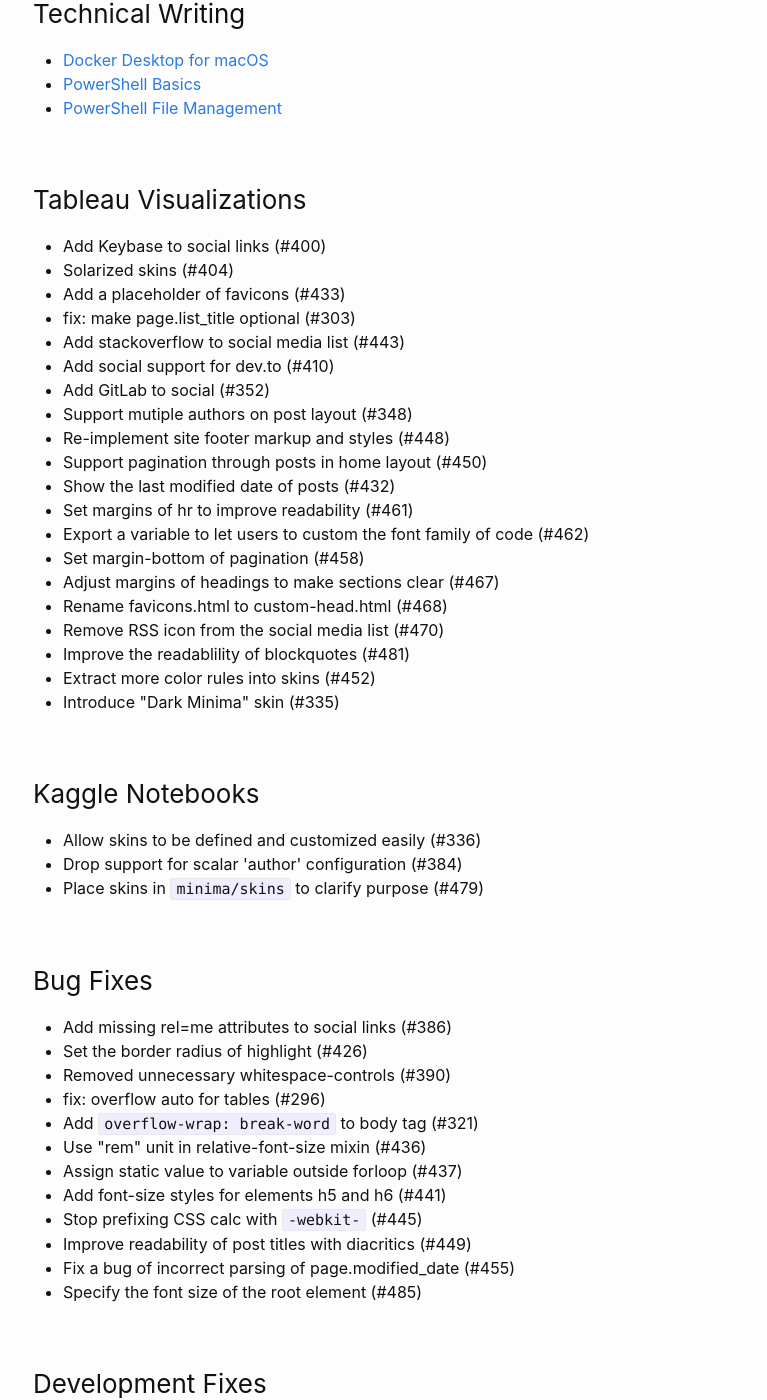
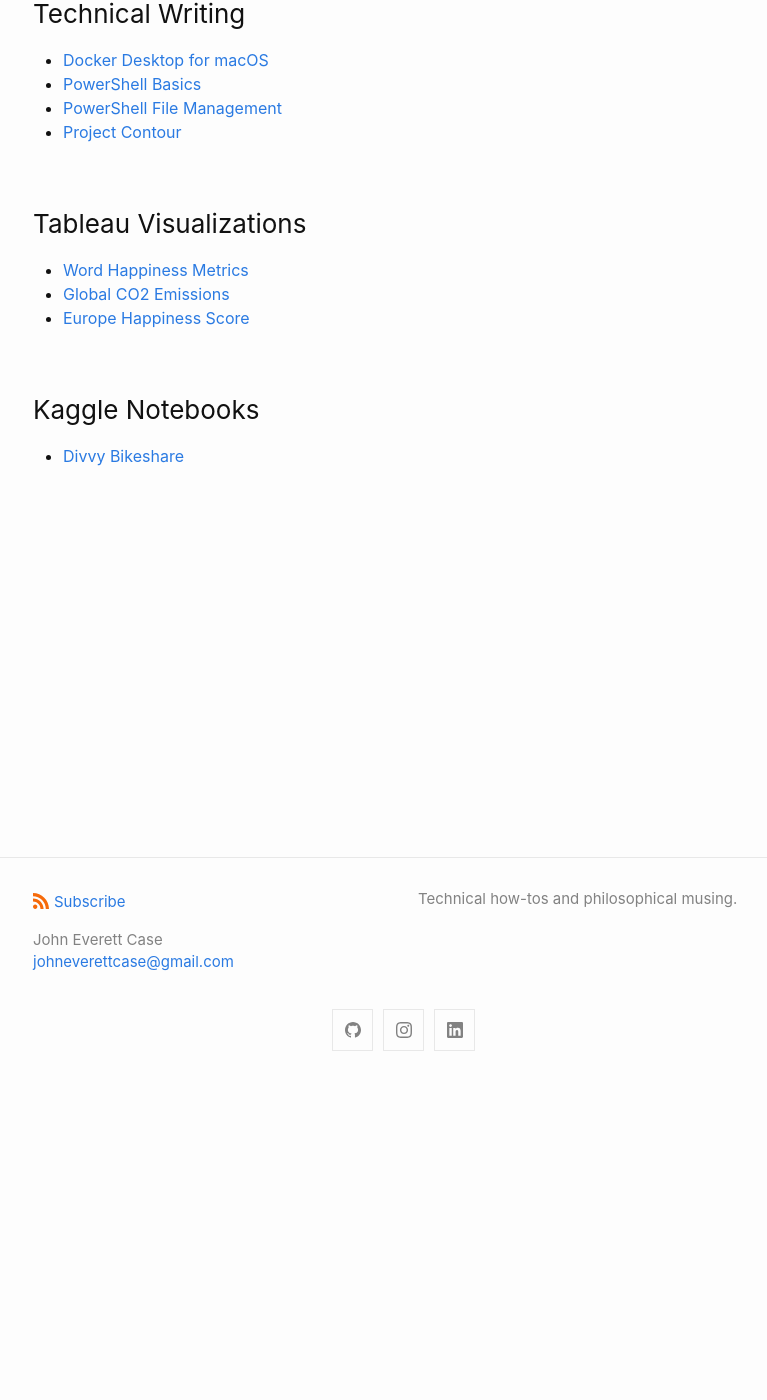
Before and after one commit to johnnycase/johnnycase.github.io, a Jekyll site: the page built from History.markdown, in a window 1280 px wide and 1400 px high, scrolled down 314 px. Shown: the whole window, without its empty margins (237-1004 px from the left). Built offline with Jekyll 4.4.1, drawn with Linux system fonts in a browser that asks for light colours; our own code applies the rules of GitHub Pages for plain Markdown files; some of the changed text lies outside the part shown.

Commit message:
Update History.markdown

```diff
--- a/History.markdown
+++ b/History.markdown
@@ -5,235 +5,14 @@
   * [Docker Desktop for macOS](https://adamtheautomator.com/docker-for-mac/)
   * [PowerShell Basics](https://adamtheautomator.com/powershell-script-examples/)
   * [PowerShell File Management](https://adamtheautomator.com/powershell-rename/)
+  * [Project Contour](https://github.com/projectcontour/contour)
 
 ### Tableau Visualizations
 
-  * Add Keybase to social links (#400)
-  * Solarized skins (#404)
-  * Add a placeholder of favicons (#433)
-  * fix: make page.list_title optional (#303)
-  * Add stackoverflow to social media list (#443)
-  * Add social support for dev.to (#410)
-  * Add GitLab to social (#352)
-  * Support mutiple authors on post layout (#348)
-  * Re-implement site footer markup and styles (#448)
-  * Support pagination through posts in home layout (#450)
-  * Show the last modified date of posts (#432)
-  * Set margins of hr to improve readability (#461)
-  * Export a variable to let users to custom the font family of code (#462)
-  * Set margin-bottom of pagination (#458)
-  * Adjust margins of headings to make sections clear (#467)
-  * Rename favicons.html to custom-head.html (#468)
-  * Remove RSS icon from the social media list (#470)
-  * Improve the readablility of blockquotes (#481)
-  * Extract more color rules into skins (#452)
-  * Introduce &#34;Dark Minima&#34; skin (#335)
+  * [Word Happiness Metrics](https://public.tableau.com/app/profile/john.case6922/viz/WorldHappinessMetrics_16619821115580/WorldHappinessMetricsDashboard)
+  * [Global CO2 Emissions](https://public.tableau.com/app/profile/john.case6922/viz/GlobalCO2Emissions_16619751451180/Sheet1)
+  * [Europe Happiness Score](https://public.tableau.com/app/profile/john.case6922/viz/GlobalCO2Emissions_16619751451180/Sheet1)
 
 ### Kaggle Notebooks
 
-  * Allow skins to be defined and customized easily (#336)
-  * Drop support for scalar &#39;author&#39; configuration (#384)
-  * Place skins in `minima/skins` to clarify purpose (#479)
-
-### Bug Fixes
-
-  * Add missing rel=me attributes to social links (#386)
-  * Set the border radius of highlight (#426)
-  * Removed unnecessary whitespace-controls (#390)
-  * fix: overflow auto for tables (#296)
-  *  Add `overflow-wrap: break-word` to body tag (#321)
-  * Use &#34;rem&#34; unit in relative-font-size mixin (#436)
-  * Assign static value to variable outside forloop (#437)
-  * Add font-size styles for elements h5 and h6 (#441)
-  * Stop prefixing CSS calc with `-webkit-` (#445)
-  * Improve readability of post titles with diacritics (#449)
-  * Fix a bug of incorrect parsing of page.modified_date (#455)
-  * Specify the font size of the root element (#485)
-
-### Development Fixes
-
-  * Ignore .jekyll-cache (#439)
-  * Clean up and optimize .gitignore (#475)
-  * [chore] Normalize Travis CI builds (#480)
-  * chore(deps): bump Ruby version (#510)
-  * Conditionally load GFM-parser gem in CI builds (#535)
-
-## 2.5.1
-
-### Minor Enhancements
-
-  * Allow use and testing with Jekyll 4.x (#398)
-
-### Bug Fixes
-
-  * Footer overlapping issue (Support Microsoft Explorer 11) (#248)
-  * Update multiline config comment. (#346)
-
-### Development Fixes
-
-  * remove deprecated `sudo: false` in .travis.yml (#347)
-
-## 2.5.0
-
-### Bug Fixes
-
-  * Add `jekyll-feed` plugin in config (#228)
-
-### Minor Enhancements
-
-  * Stick footer for short posts (#223)
-  * Consolidate trigger SVG paths (#148)
-
-## 2.4.1
-
-### Bug Fixes
-
-  * Reintroduce removed social includes for backwards compatibility (#217)
-
-## 2.4.0
-
-### Minor Enhancements
-
-  * Add better system fonts (#205)
-  * Remove whitespace due to Liquid tags in generated HTML (#202)
-  * Adding Mastodon to the social networks (#198)
-
-### Bug Fixes
-
-  * social icons should resolve baseurl properly (#201)
-  * fix: styling main element in IE 11 (#199)
-
-### Documentation
-
-  * Improve thw wording in index.md (#175)
-  * Update config description comment (#203)
-
-## 2.3.0
-
-  * Add option to show excerpts on the homepage (#90)
-  * Handle RSS feed with jekyll-feed (#183)
-  * Test build with Ruby 2.4 on CI (#184)
-  * Document how to customize navigation links (#192)
-
-## 2.2.1
-
-  * Revert social_sites hash for retrocompatibility (#190)
-
-## 2.2.0
-
-### Minor Enhancements
-
-  * handling content outside of posts (#88)
-  * Add default table styles (#144)
-  * Add `jekyll-seo-tag` dependency (#139)
-  * Add Microformats markup (#160)
-  * Add more social links (#141)
-
-### Documentation
-
-  * Docs: clarification about page title (#142)
-
-## 2.1.1 / 2017-04-13
-
-### Minor Enhancements
-
-  * Close #55: Improve mobile user experience (#62)
-  * Remove incomplete status from spec summary (#63)
-  * Use date_format if set in configuration (#70)
-  * Corrected misspelled word (#72)
-  * Scale headings relative to base-font-size (#78)
-  * Remove 2.0 post-install message (#82)
-  * Fixes #115 - Only include the nav tag if there are pages to be displayed in the menu (#116)
-  * Fixes #80, #106. Make the hamburger work with pure CSS. (#111)
-  * add `header_pages` config to link only specific files in header (#52)
-  * More easily customizable CSS (#117)
-  * Use relative size for fonts and line-height (#103)
-  * Add 404 page from jekyll `master` (#121)
-
-### Development Fixes
-
-  * Remove duplicate .sass-cache  (#71)
-  * Demo minima on GitHub Pages (#76)
-  * Remove the Rakefile (#118)
-
-### Documentation
-
-  * Update README with theme content description (#91)
-  * Update default local URL (#120)
-
-## 2.1.0 / 2016-11-15
-
-### Minor Enhancements
-
-  * Update gemspec to require at least Jekyll 3.3 (#59)
-  * Use `absolute_url` filter for disqus (#66)
-  * replace `example/index.html` with `example/index.md` (#58)
-
-### Development Fixes
-
-  * Example should require Jekyll 3.3 (#61)
-
-## 2.0.0 / 2016-10-06
-
-### Minor Enhancements
-
-  * priority to site.url when site.github.url is available (#46)
-  * Move contents of the index.html page to the 'home' layout (#48)
-  * Use  new `absolute_url` and `relative_url` filters in minima (#57)
-
-### Development Fixes
-
-  * Use standardized tab size of 2 spaces (#44)
-
-### Major Enhancements
-
-  * move `css/` directory from jekyll into `assets/` (#43)
-
-### Bug Fixes
-
-  * Fix html proofer errors (#49)
-  * Update gem regex to include new `assets` directory (#54)
-
-## 1.2.0 / 2016-09-12
-
-### Minor Enhancements
-
-  * Look to site.url when available (#35)
-
-### Documentation
-
-  * Move instruction for CSS in install section (#37)
-
-## 1.1.0 / 2016-09-07
-
-### Major Enhancements
-
-  * Add support to Disqus (#21)
-  * Google analytics support (#26)
-  * Look for `site.github.url` if it exists (#25)
-
-### Minor Enhancements
-
-  * Fixed Flash Of Unstyled SVG (#12)
-  * Added "author" in footer instead of double title (#22)
-
-### Documentation
-
-  * Document how to link to the theme styles (#18)
-  * Update Example to resemble Default site (#24)
-
-### Development Enhancements
-
-  * Use upstream gemspec file matcher (#9)
-  * Fix gemspec regex (#31)
-  * Add Travis and a basic smoke test (#33)
-
-## 1.0.1 / 2016-07-28
-
-  * include `_layouts`, `_includes`, and `_sass` dir in gem (#6)
-
-## 1.0.0 / 2016-07-27
-
-  * default layout: html `lang` attribute should allow user customization (#3)
-  * Use `normalize_whitespace` filter for meta description (#4)
-  * Fix repo's URL in contributing (#5)
+  * [Divvy Bikeshare](https://www.kaggle.com/code/johncase/divvy-bikeshare-sep21-mar22)
```
